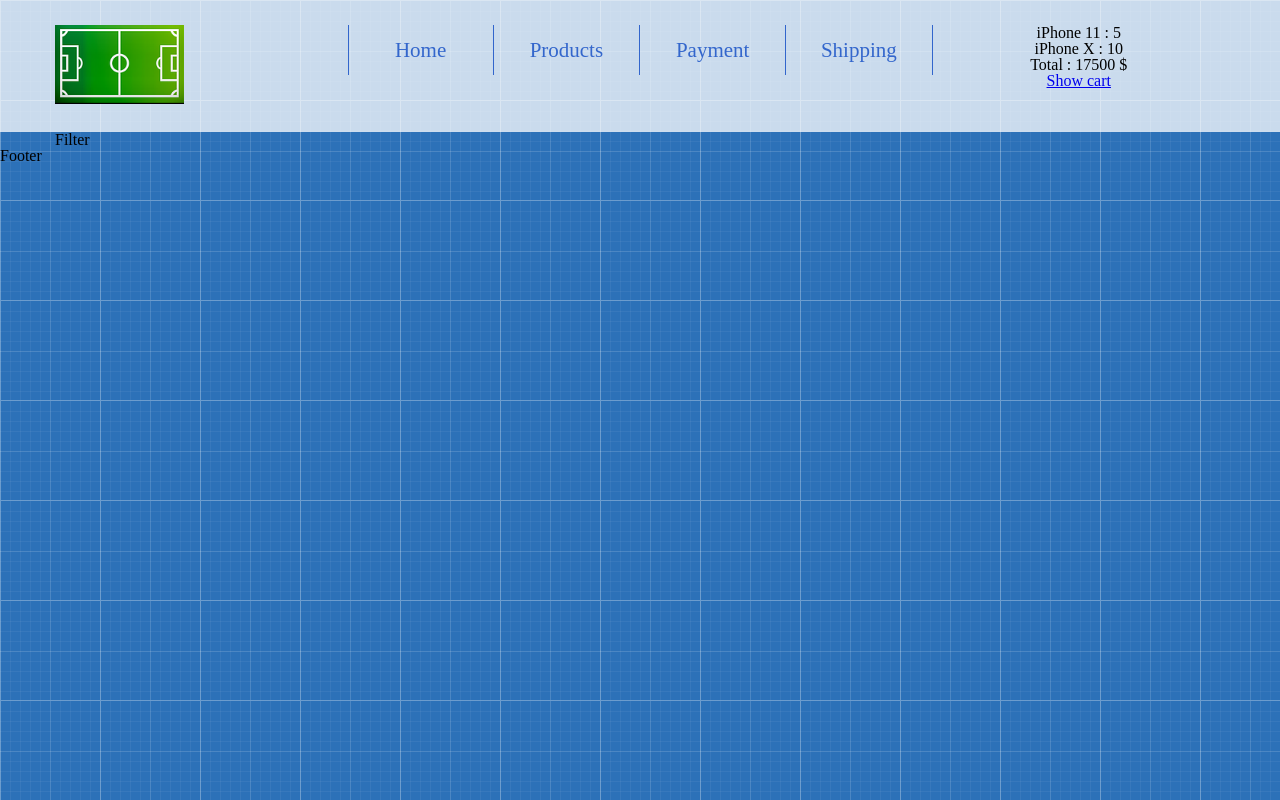
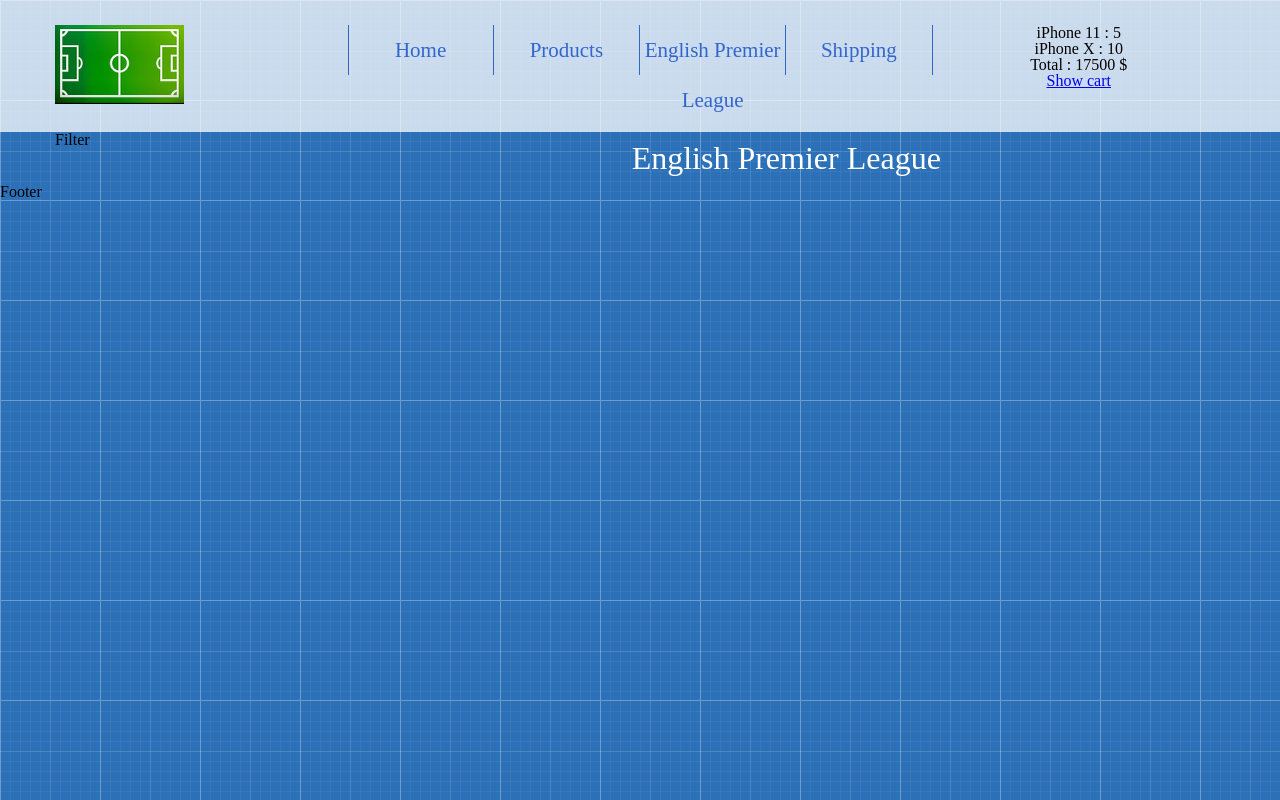
Before and after one commit to vasKenobi/blogV3, a React (Create React App) app: page /EnglishPL in a window 1280 px wide. Built offline with nearby package versions, Linux system fonts and the light colour scheme.

Commit message:
PaymentPage changed to EnglishPL

```diff
--- a/src/App/Header/Menu/Menu.js
+++ b/src/App/Header/Menu/Menu.js
@@ -8,7 +8,7 @@ const Menu = () => {
             <ul>
                 <li><Link to="/">Home</Link></li>
                 <li><Link to="/">Products</Link></li>
-                <li><Link to="/payment">Payment</Link></li>
+                <li><Link to="/EnglishPL">English Premier League</Link></li>
                 <li><Link to="/shipping">Shipping</Link></li>
             </ul>
         </div>
--- /dev/null
+++ b/src/App/Main/EnglishPL/EnglishPL.js
@@ -0,0 +1,10 @@
+import React from 'react'
+
+const EnglishPL = () => {
+    return (
+        <div >
+            <h1 className="page-title">English Premier League</h1>
+        </div>
+    )
+}
+export default EnglishPL
--- a/src/App/Main/Main.js
+++ b/src/App/Main/Main.js
@@ -3,7 +3,7 @@ import {Route} from 'react-router-dom'
 import ProductsList from './Products/ProductsList'
 import FavourtiesPage from './FavourtiesPage/FavourtiesPage'
 import ShippingPage from './ShippingPage/ShippingPage'
-import PaymentPage from './PaymentPage/PaymentPage'
+import EnglishPL from './EnglishPL/EnglishPL'
 import ProductPage from './Products/ProductPage'
 
 const Main = ({
@@ -39,7 +39,7 @@ const Main = ({
 
 						/>)}/>
 						<Route path="/shipping" component={ShippingPage}/>
-						<Route path="/payment" component={PaymentPage}/>
+						<Route path="/EnglishPL" component={EnglishPL}/>
 						<Route path="/products/:productId" component={ProductPage} />
 					</div>
 				</div>
--- a/src/App/Main/PaymentPage/PaymentPage.js
+++ /dev/null
@@ -1,10 +0,0 @@
-import React from 'react'
-
-const PaymentPage = () => {
-    return (
-        <div >
-            <h1 className="page-title">Payment</h1>
-        </div>
-    )
-}
-export default PaymentPage
```
